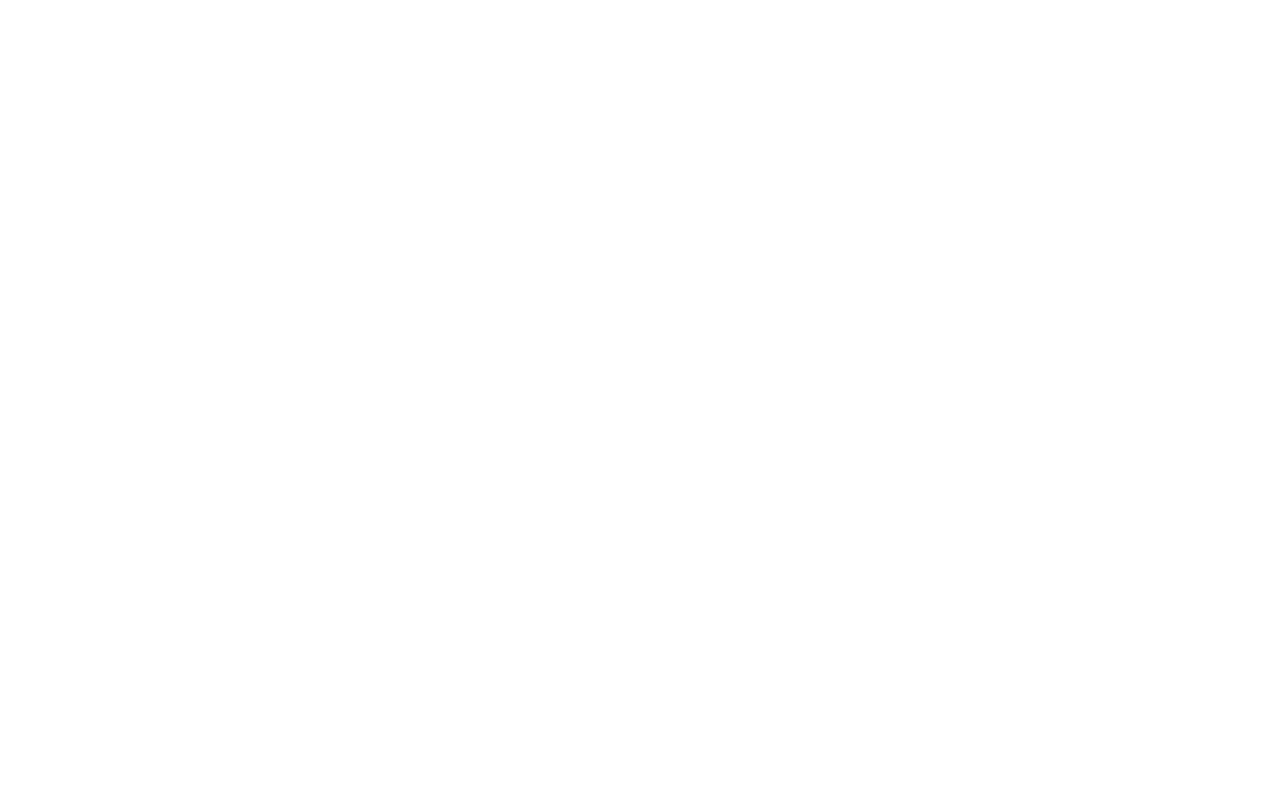
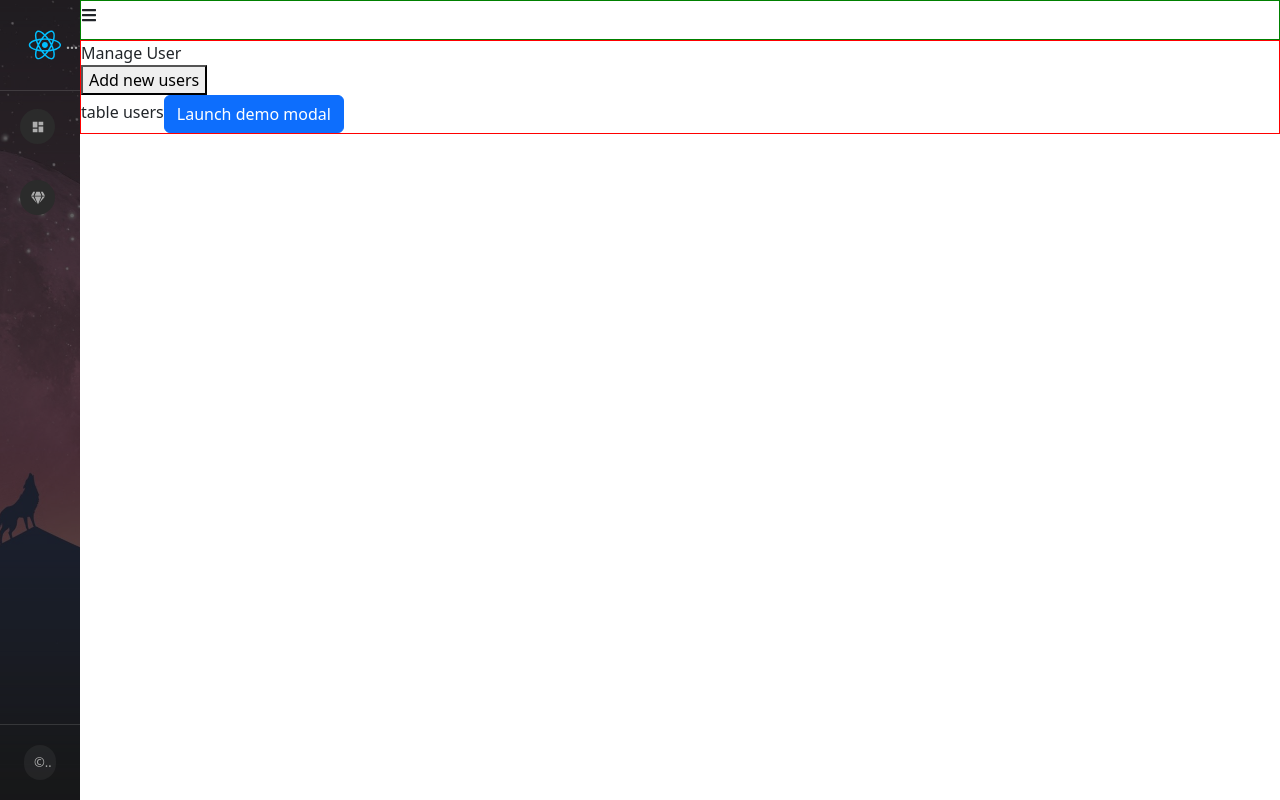
Before and after one commit to Khang-CS/CreateReactApp, a React (Create React App) app: page /admins/manage-users in a window 1280 px wide. Before the commit this address had no page. Built offline with nearby package versions, Linux system fonts and the light colour scheme.

Commit message:
56 - add Modal

```diff
--- a/src/App.scss
+++ b/src/App.scss
@@ -67,6 +67,7 @@
         button{
           border-radius: 5px;
           height: 30px;
+          border: none;
 
           padding: 0 15px;
           background: #303030;
--- a/src/component/Admin/Admin.js
+++ b/src/component/Admin/Admin.js
@@ -2,17 +2,22 @@
 import './Admin.scss';
 import { FaBars } from 'react-icons/fa';
 import { useState } from "react";
+import { Outlet } from 'react-router-dom';
 
 const Admin = (props) => {
-    const [collapsed, setCollapsed] = useState(false);
+    const [collapsed, setCollapsed] = useState(true);
     return (
         <div className='admin-container'>
             <div className='admin-sidebar'>
                 <SideBar collapsed={collapsed} />
             </div>
             <div className='admin-content'>
-                <FaBars onClick={() => setCollapsed(!collapsed)} />
-                content goes here
+                <div className='admin-header'>
+                    <FaBars onClick={() => setCollapsed(!collapsed)} />
+                </div>
+                <div className='admin-main'>
+                    <Outlet />
+                </div>
             </div>
         </div>
     )
--- a/src/component/Admin/Admin.scss
+++ b/src/component/Admin/Admin.scss
@@ -5,4 +5,15 @@
             height: 100vh !important;
         }
     }
+
+    .admin-content {
+        width: 100%;
+        .admin-header {
+            height: 40px;
+            border: 1px solid green;
+        }
+        .admin-main{
+            border: 1px solid red;
+        }
+    }
 }
--- /dev/null
+++ b/src/component/Admin/Content/Dashboard.js
@@ -0,0 +1,7 @@
+const DashBoard = (props) => {
+    return (
+        <div>dash board</div>
+    )
+}
+
+export default DashBoard;
--- /dev/null
+++ b/src/component/Admin/Content/ManageUser.js
@@ -0,0 +1,25 @@
+import ModalCreateUser from "./ModalCreateUser";
+
+
+
+const ManageUser = (props) => {
+    return (
+        <div className="manage-user-container">
+            <div className='title'>
+                Manage User
+            </div>
+            <div className='user-content'>
+                <div>
+                    <button>Add new users</button>
+                </div>
+                <div>
+                    table users
+                    <ModalCreateUser />
+                </div>
+
+            </div>
+        </div>
+    )
+}
+
+export default ManageUser;
--- /dev/null
+++ b/src/component/Admin/Content/ModalCreateUser.js
@@ -0,0 +1,66 @@
+import { useState } from 'react';
+import Button from 'react-bootstrap/Button';
+import Modal from 'react-bootstrap/Modal';
+
+const ModalCreateUser = () => {
+    const [show, setShow] = useState(false);
+
+    const handleClose = () => setShow(false);
+    const handleShow = () => setShow(true);
+
+    return (
+        <>
+            <Button variant="primary" onClick={handleShow}>
+                Launch demo modal
+            </Button>
+
+            <Modal
+                size="xl"
+                show={show}
+                onHide={handleClose}
+                backdrop='static'            >
+                <Modal.Header closeButton>
+                    <Modal.Title>Add new user</Modal.Title>
+                </Modal.Header>
+                <Modal.Body>
+                    <form className="row g-3">
+                        <div className="col-md-6">
+                            <label className="form-label">Email</label>
+                            <input type="email" className="form-control" />
+                        </div>
+                        <div className="col-md-6">
+                            <label className="form-label">Password</label>
+                            <input type="password" className="form-control" />
+                        </div>
+
+                        <div className="col-md-6">
+                            <label className="form-label">Username</label>
+                            <input type="text" className="form-control" />
+                        </div>
+                        <div className="col-md-6">
+                            <label className="form-label">Role</label>
+                            <select className="form-select">
+                                <option selected value='USER'>USER</option>
+                                <option value='ADMIN'>ADMIN</option>
+                            </select>
+                        </div>
+                        <div className='col-md-12'>
+                            <label className='form-label'>Image</label>
+                            <input type='file' />
+                        </div>
+                    </form>
+                </Modal.Body>
+                <Modal.Footer>
+                    <Button variant="secondary" onClick={handleClose}>
+                        Close
+                    </Button>
+                    <Button variant="primary" onClick={handleClose}>
+                        Save
+                    </Button>
+                </Modal.Footer>
+            </Modal>
+        </>
+    );
+}
+
+export default ModalCreateUser;
--- a/src/component/Admin/SideBar.js
+++ b/src/component/Admin/SideBar.js
@@ -15,6 +15,7 @@
 
 import { DiReact } from "react-icons/di";
 import { MdDashboard } from 'react-icons/md';
+import { Link } from 'react-router-dom'
 
 
 const SideBar = (props) => {
@@ -53,6 +54,7 @@
                         // suffix={<span className="badge red">New</span>}
                         >
                             Dashboard
+                            <Link to="/admins" />
                         </MenuItem>
                         {/* <MenuItem icon={<FaGem />}> components </MenuItem> */}
                     </Menu>
@@ -62,11 +64,13 @@
                             icon={<FaGem />}
                             title="Features"
                         >
-                            <MenuItem>Quản lý user</MenuItem>
+                            <MenuItem>
+                                Quản lý user
+                                <Link to="/admins/manage-users" />
+                            </MenuItem>
                             <MenuItem>Quản lý Bài Quiz</MenuItem>
                             <MenuItem>Quản lý Câu Hỏi</MenuItem>
                         </SubMenu>
-
                     </Menu>
                 </SidebarContent>
 
--- a/src/index.js
+++ b/src/index.js
@@ -13,6 +13,8 @@
 import User from './component/User/User';
 import Admin from './component/Admin/Admin';
 import HomePage from './component/Home/HomePage';
+import ManageUser from './component/Admin/Content/ManageUser';
+import DashBoard from './component/Admin/Content/Dashboard';
 
 const root = ReactDOM.createRoot(document.getElementById('root'));
 root.render(
@@ -22,9 +24,13 @@
       <Routes>
         <Route path="/" element={<App />}>
           <Route index element={<HomePage />} />
-          <Route path="/users" element={<User />} />
+          <Route path="users" element={<User />} />
         </Route>
-        <Route path="/admins" element={<Admin />} />
+
+        <Route path="/admins" element={<Admin />}>
+          <Route index element={<DashBoard />} />
+          <Route path='manage-users' element={<ManageUser />} />
+        </Route>
       </Routes>
     </BrowserRouter>
     {/* </React.StrictMode> */}
```
